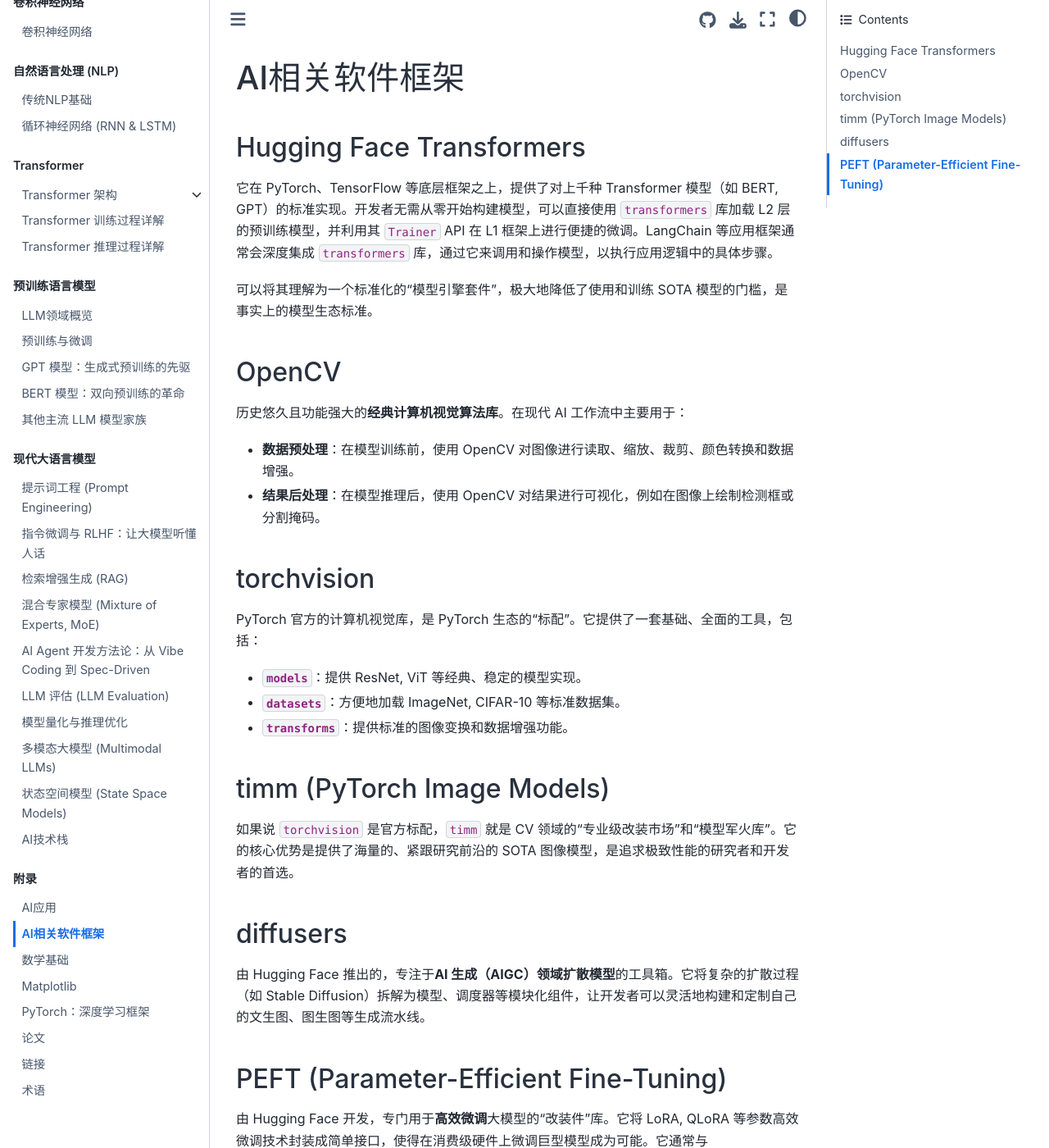
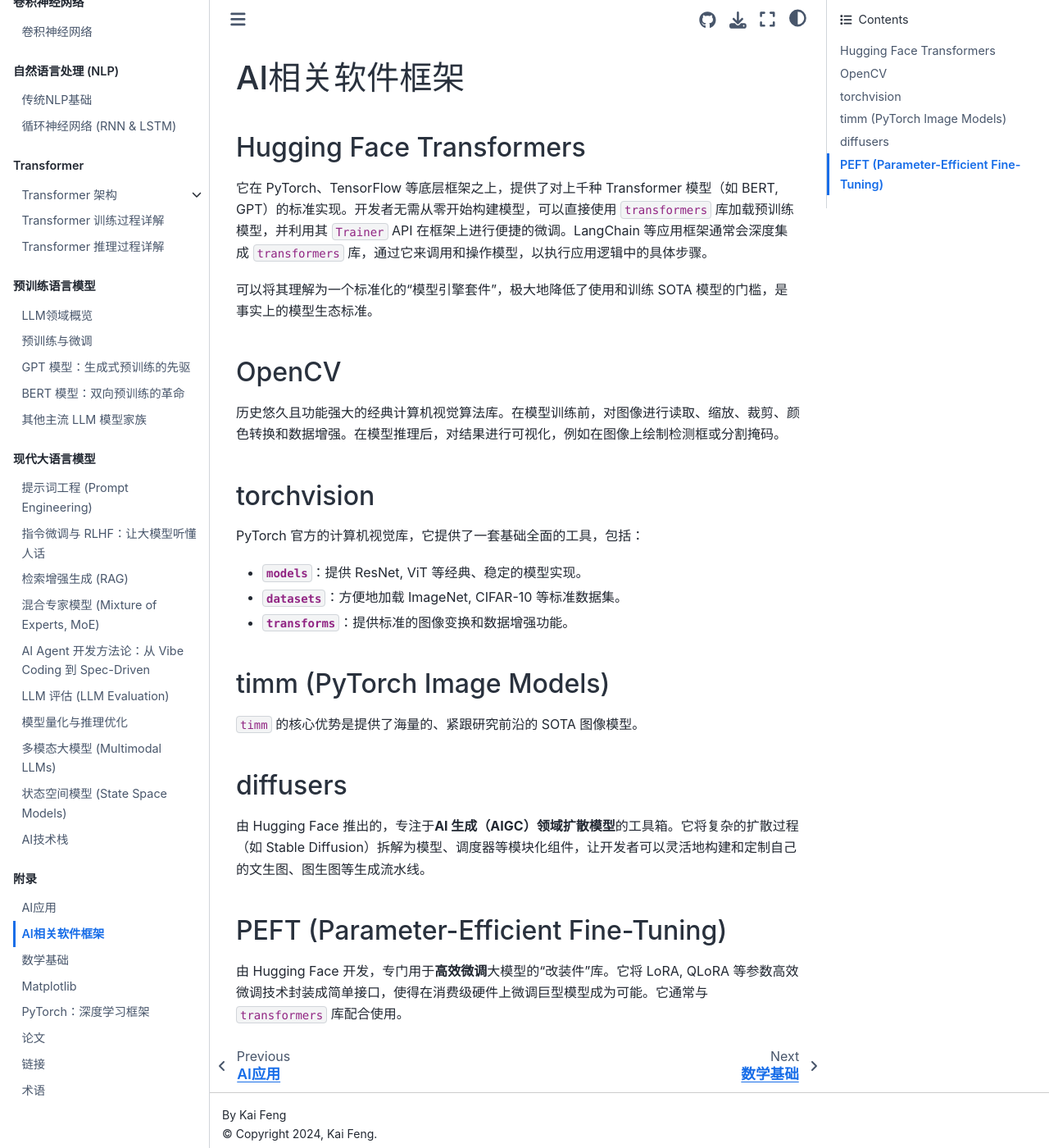
Before and after one commit to kaifeng/llm-learn, a Sphinx documentation site: the page built from source/appendix/frameworks.md, in a window 1280 px wide and 1400 px high. Shown: the whole window at 82% size. Built offline with Sphinx 7.4.7 and the Sphinx Book theme 1.1.4, drawn with Linux system fonts in a browser that asks for light colours.

Commit message:
Rewording

```diff
--- a/source/appendix/frameworks.md
+++ b/source/appendix/frameworks.md
@@ -2,26 +2,24 @@
 
 ## Hugging Face Transformers
 
-它在 PyTorch、TensorFlow 等底层框架之上，提供了对上千种 Transformer 模型（如 BERT, GPT）的标准实现。开发者无需从零开始构建模型，可以直接使用 `transformers` 库加载 L2 层的预训练模型，并利用其 `Trainer` API 在 L1 框架上进行便捷的微调。LangChain 等应用框架通常会深度集成 `transformers` 库，通过它来调用和操作模型，以执行应用逻辑中的具体步骤。
+它在 PyTorch、TensorFlow 等底层框架之上，提供了对上千种 Transformer 模型（如 BERT, GPT）的标准实现。开发者无需从零开始构建模型，可以直接使用 `transformers` 库加载预训练模型，并利用其 `Trainer` API 在框架上进行便捷的微调。LangChain 等应用框架通常会深度集成 `transformers` 库，通过它来调用和操作模型，以执行应用逻辑中的具体步骤。
 
 可以将其理解为一个标准化的“模型引擎套件”，极大地降低了使用和训练 SOTA 模型的门槛，是事实上的模型生态标准。
 
 ## OpenCV
 
-历史悠久且功能强大的**经典计算机视觉算法库**。在现代 AI 工作流中主要用于：
--   **数据预处理**：在模型训练前，使用 OpenCV 对图像进行读取、缩放、裁剪、颜色转换和数据增强。
--   **结果后处理**：在模型推理后，使用 OpenCV 对结果进行可视化，例如在图像上绘制检测框或分割掩码。
+历史悠久且功能强大的经典计算机视觉算法库。在模型训练前，对图像进行读取、缩放、裁剪、颜色转换和数据增强。在模型推理后，对结果进行可视化，例如在图像上绘制检测框或分割掩码。
 
 ## torchvision
 
-PyTorch 官方的计算机视觉库，是 PyTorch 生态的“标配”。它提供了一套基础、全面的工具，包括：
+PyTorch 官方的计算机视觉库，它提供了一套基础全面的工具，包括：
 -   **`models`**：提供 ResNet, ViT 等经典、稳定的模型实现。
 -   **`datasets`**：方便地加载 ImageNet, CIFAR-10 等标准数据集。
 -   **`transforms`**：提供标准的图像变换和数据增强功能。
 
 ## timm (PyTorch Image Models)
 
-如果说 `torchvision` 是官方标配，`timm` 就是 CV 领域的“专业级改装市场”和“模型军火库”。它的核心优势是提供了海量的、紧跟研究前沿的 SOTA 图像模型，是追求极致性能的研究者和开发者的首选。
+`timm` 的核心优势是提供了海量的、紧跟研究前沿的 SOTA 图像模型。
 
 ## diffusers
 
```
